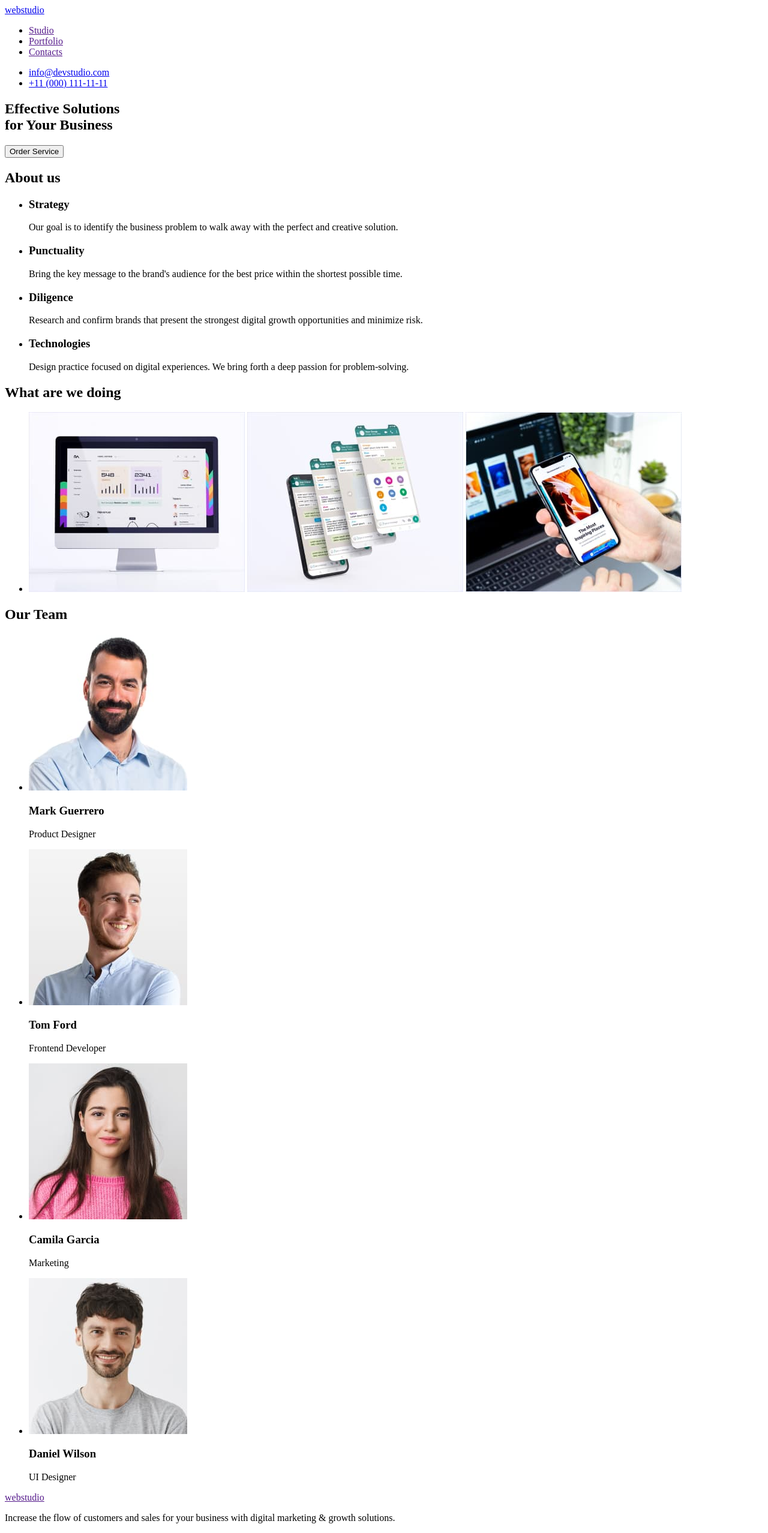
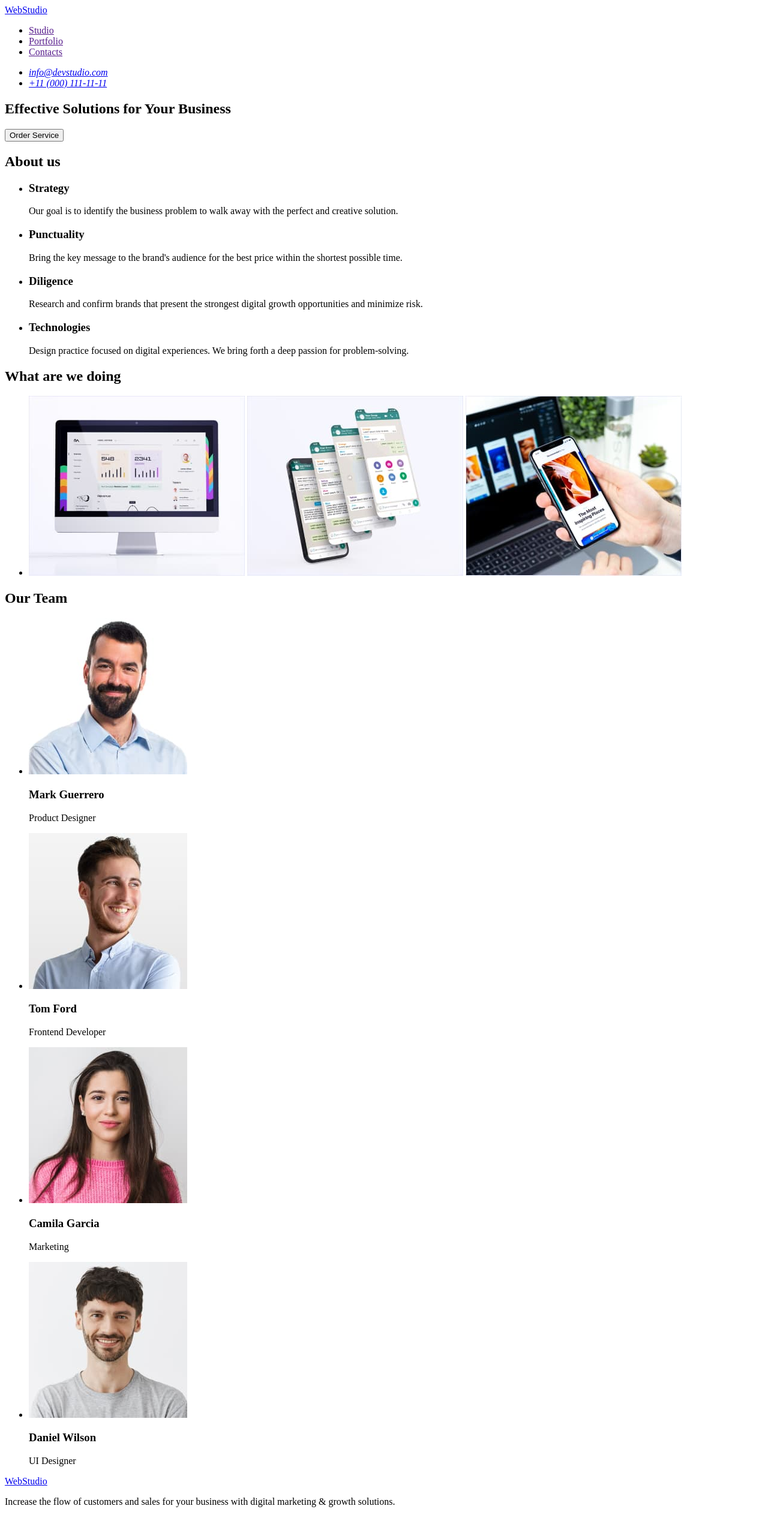
Before and after one commit to Cherniavskyi89/goit-markup-hw-01, a plain HTML site: page index.html in a window 1280 px wide. Shown: the whole page at 60% size. After the commit the page ends 2529 px from the top, so only its background shows below. Drawn offline with Linux system fonts and the light colour scheme.

Commit message:
Fix some bags in index.html

```diff
--- a/index.html
+++ b/index.html
@@ -9,26 +9,25 @@
   <body>
     <header>
       <nav>
-        <a href="./index.html">web<span>studio</span></a>
+        <a href="./index.html">WebStudio</a>
         <ul>
           <li><a href="">Studio</a></li>
           <li><a href="">Portfolio</a></li>
           <li><a href="">Contacts</a></li>
         </ul>
       </nav>
-      <ul>
-        <li><a href="mailto:info@devstudio.com">info@devstudio.com</a></li>
-        <li><a href="tel:+11(000)1111111">+11 (000) 111-11-11</a></li>
-      </ul>
+      <address>
+        <ul>
+          <li><a href="mailto:info@devstudio.com">info@devstudio.com</a></li>
+          <li><a href="tel:+11(000)1111111">+11 (000) 111-11-11</a></li>
+        </ul>
+      </address>
     </header>
     <main>
       <!--Hero-->
 
       <section>
-        <h1>
-          Effective Solutions<br />
-          for Your Business
-        </h1>
+        <h1>Effective Solutions for Your Business</h1>
         <button type="button">Order Service</button>
       </section>
 
@@ -124,7 +123,7 @@
     </main>
     <!--footer-->
     <footer>
-      <a href="">webstudio</a>
+      <a href="./index.html">WebStudio</a>
       <p>
         Increase the flow of customers and sales for your business with digital
         marketing & growth solutions.
```
